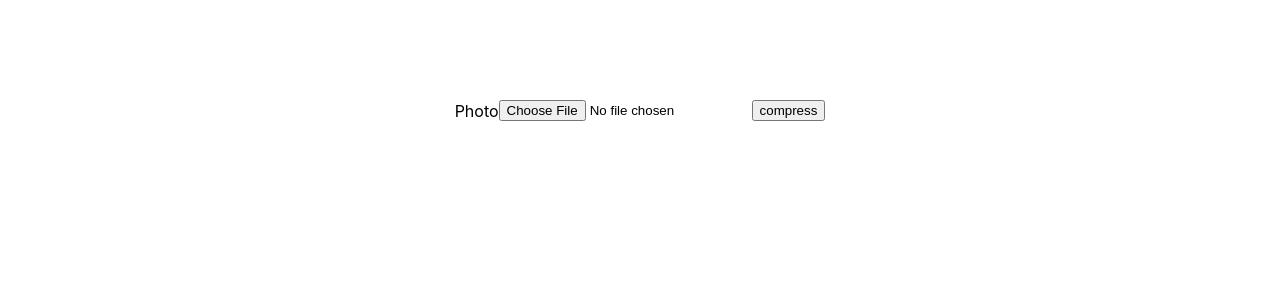
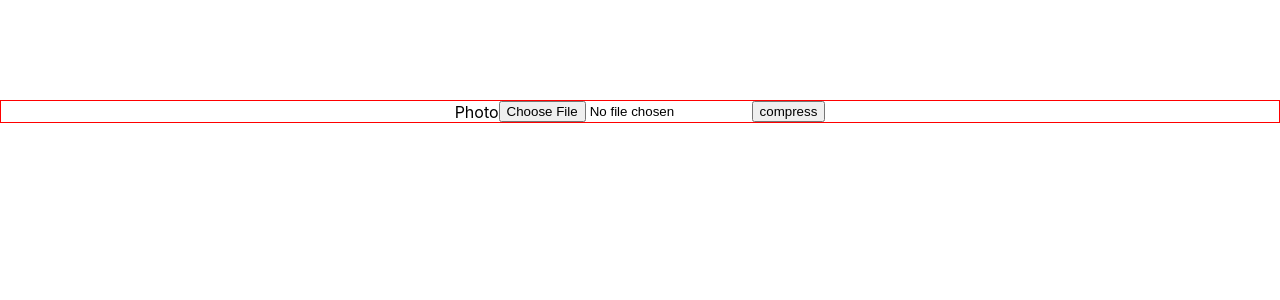
Before and after one commit to ahebwa49/nano-png-fe, a React (Create React App) app: page / in a window 1280 px wide. Shown: the top 300 px of the page. Built offline with nearby package versions, Linux system fonts and the light colour scheme.

Commit message:
add a border

```diff
--- a/src/index.css
+++ b/src/index.css
@@ -18,7 +18,7 @@ code {
   justify-content: center;
   align-content: center;
   margin-top: 100px;
-  /* border: 1px solid red; */
+  border: 1px solid red;
 }
 
 .form {
```
